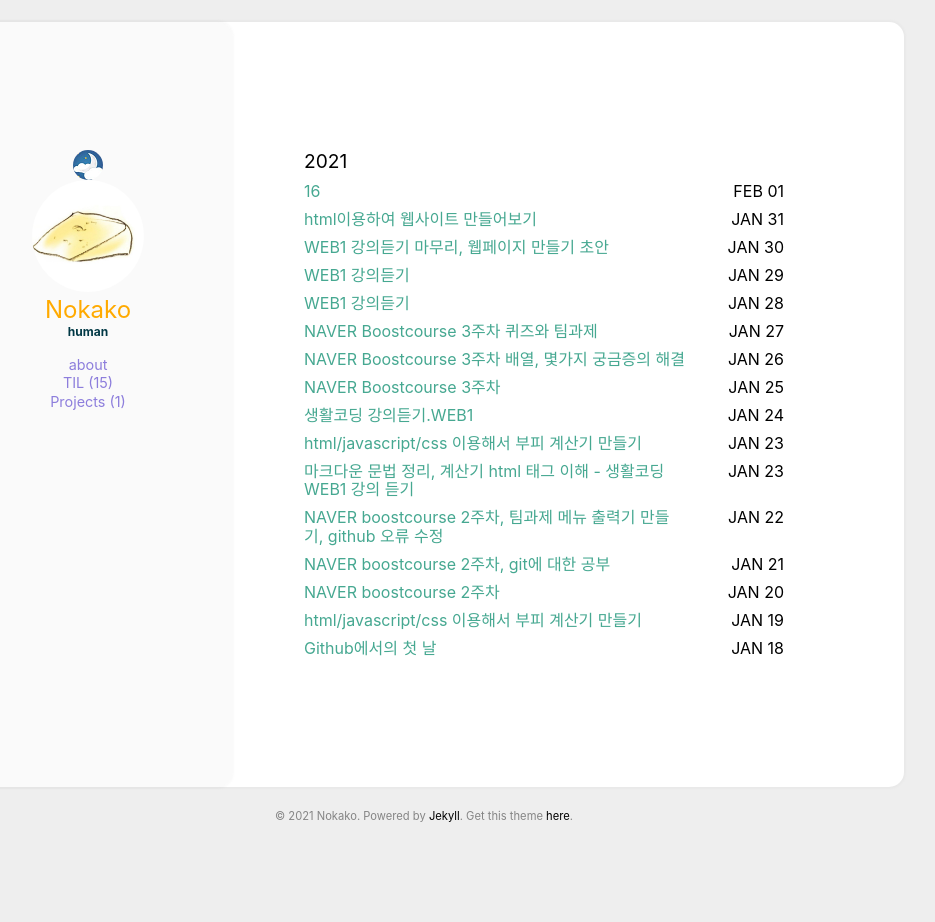
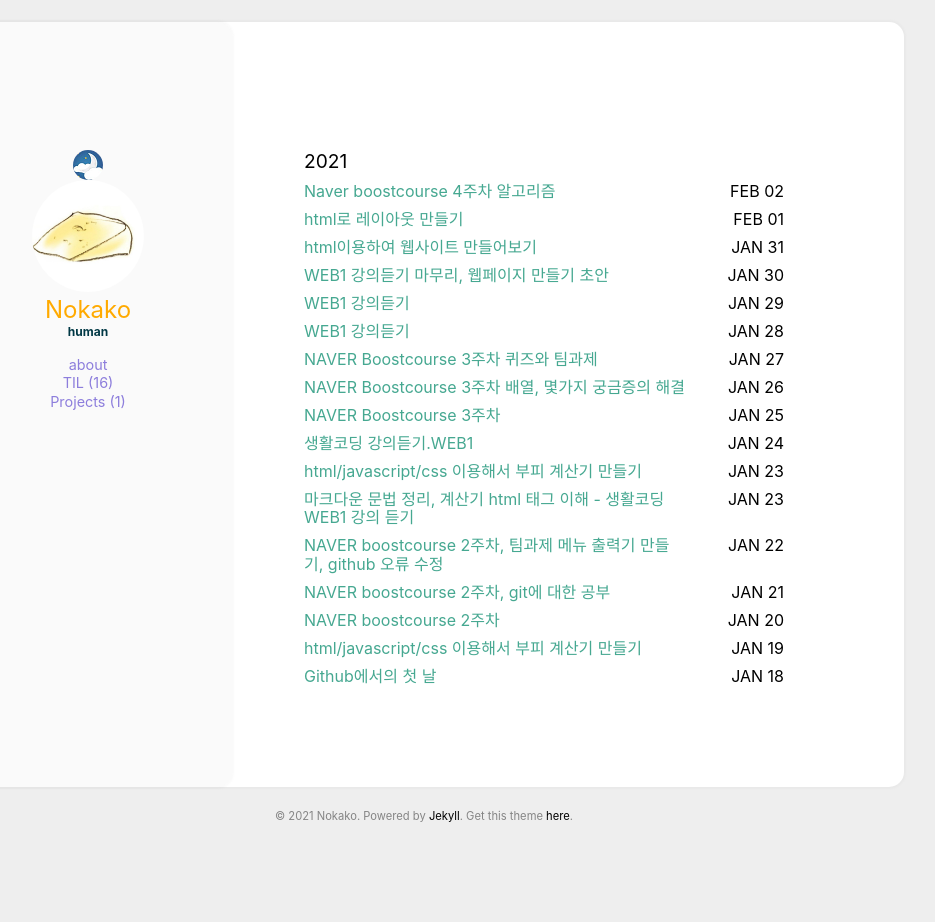
Before and after one commit to Nokako/Nokako.github.io, a Jekyll site: the page built from index.html, in a window 1280 px wide. Shown: the whole page, without its empty margins (216-1151 px from the left). Built offline with Jekyll 4.4.1, drawn with Linux system fonts in a browser that asks for light colours; part of the change alters nothing that is shown.

Commit message:
TIL작성

```diff
--- a/_posts/2021-02-01-16.md
+++ b/_posts/2021-02-01-16.md
@@ -1,5 +1,5 @@
 ---
-title:
+title: html로 레이아웃 만들기
 categories: [TIL]
 comments: true
 ---
--- /dev/null
+++ b/_posts/2021-02-02-17.md
@@ -0,0 +1,14 @@
+---
+title: Naver boostcourse 4주차 알고리즘
+categories: [TIL]
+comments: true
+---
+
+## 선형 검색
+---
+배열의 인덱스를 처음부터 하나씩 증가시키며 방문해 그 값이 속하는지 검사한다.
+
+## 이진 검색
+---
+이진 검색은 배열이 정렬되어 있을 때 효과적이다.
+배열 중간 인덱스부터 시작하여 찾는 값과 비교해 작거나 큰 인덱스로 이동을 반복한다
```
